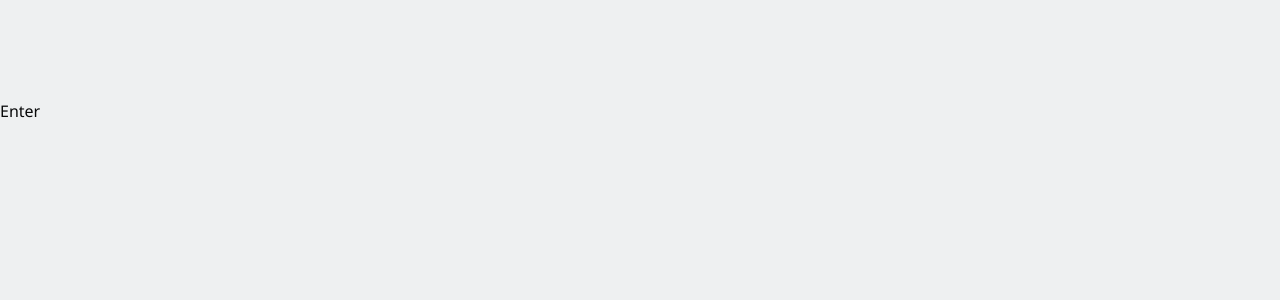
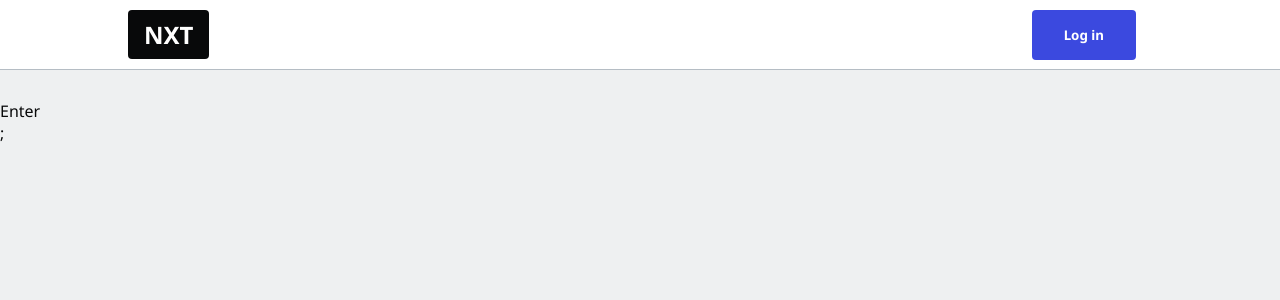
Before and after one commit to cmacdougall12/next-firebase-app, a Next.js app: page /enter in a window 1280 px wide. Shown: the top 300 px of the page. Built offline with nearby package versions, Linux system fonts and the light colour scheme.

Commit message:
add navbar to app

```diff
--- a/components/NavBar.tsx
+++ b/components/NavBar.tsx
@@ -0,0 +1,46 @@
+import React from "react";
+import Link from "next/link";
+
+export default function NavBar() {
+  const user = null;
+  const username = null;
+  return (
+    <nav className="navbar">
+      <ul>
+        <li>
+          <Link href="/">
+            <button className="btn-logo">NXT</button>
+          </Link>
+        </li>
+
+        {/* user is signed-in and has username */}
+        {username && (
+          <>
+            <li className="push-left">
+              <button>Sign Out</button>
+            </li>
+            <li>
+              <Link href="/admin">
+                <button className="btn-blue">Write Posts</button>
+              </Link>
+            </li>
+            <li>
+              <Link href={`/${username}`}>
+                <img src={user?.photoURL || "/hacker.png"} />
+              </Link>
+            </li>
+          </>
+        )}
+
+        {/* user is not signed OR has not created username */}
+        {!username && (
+          <li>
+            <Link href="/enter">
+              <button className="btn-blue">Log in</button>
+            </Link>
+          </li>
+        )}
+      </ul>
+    </nav>
+  );
+}
--- a/pages/_app.tsx
+++ b/pages/_app.tsx
@@ -1,8 +1,14 @@
 import "../styles/globals.css";
 import { GetServerSideProps } from "next";
+import NavBar from "../components/NavBar";
 
 function MyApp({ Component, pageProps }) {
-  return <Component {...pageProps} />;
+  return (
+    <>
+      <NavBar />
+      <Component {...pageProps} />;
+    </>
+  );
 }
 
 export default MyApp;
```
